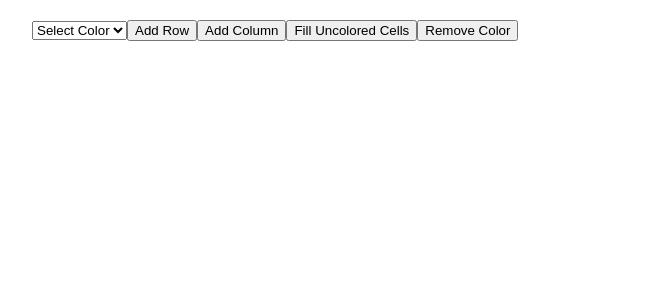
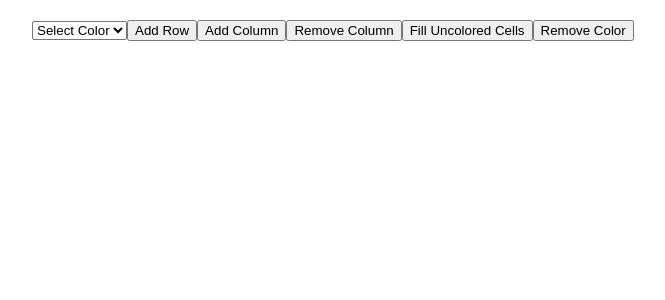
Before and after one commit to johnzhou1210/JJEF-assignment-4, a React (Create React App) app in the folder src/: page / in a window 1280 px wide. Shown: the top 300 px of the page, without its empty margins (8-673 px from the left). Built offline with nearby package versions, Linux system fonts and the light colour scheme.

Commit message:
Added the function removeColumn with button

```diff
--- a/src/App.js
+++ b/src/App.js
@@ -74,7 +74,20 @@ export default function Gridmaker() {
       </div>
     );
   });
-
+function removeColumn() {
+    if (numColumns > 0) {
+      const updatedGrid = grid.map((row) => {
+        const newRow = [...row];
+        newRow.pop(); // Remove the last column in this row
+        return newRow;
+      });
+      setGrid(updatedGrid);
+      setNumColumns(numColumns - 1);
+    }
+    if (numColumns === 0) {
+      setNumRows(0);
+    }
+  }
   //handleColorSelect added
   function handleColorSelect(color) {
     setSelectedColor(color);
@@ -117,6 +130,7 @@ export default function Gridmaker() {
         <ColorSelect />
         <AddRowButton onAddRowButtonClick={() => addRow()} />
         <AddColumnButton onAddColumnButtonClick={() => addColumn()} />
+        <button onClick={removeColumn}>Remove Column </button>
         <button onClick={fillUncoloredCells}>Fill Uncolored Cells</button>
         <button onClick={removeColorFromCells}>Remove Color</button>
       </div>
```
